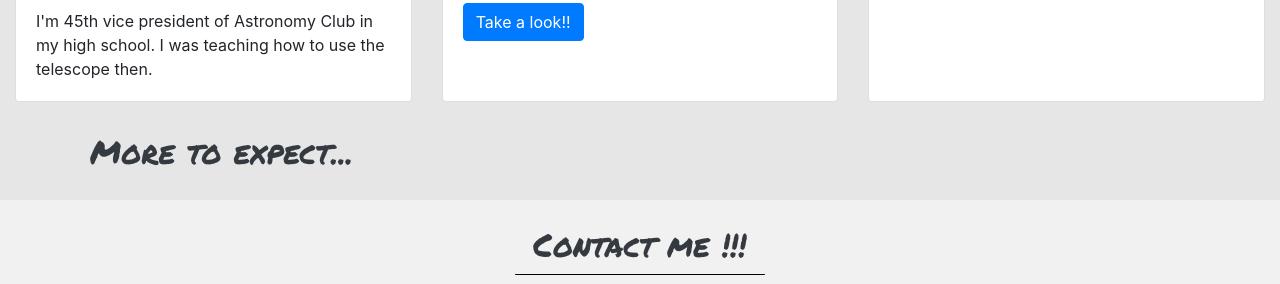
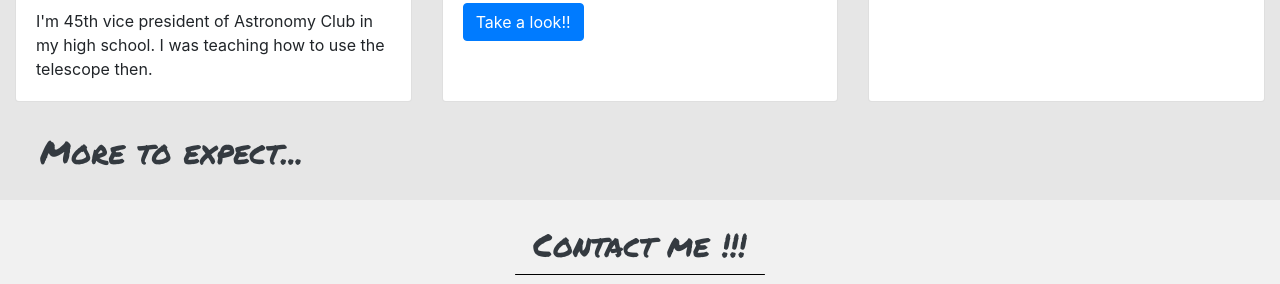
Before and after one commit to JerryLin-0906/Self-introduction, a plain HTML site: page index.html in a window 1280 px wide. Shown: the part 2939-3223 px from the top of the page. Drawn offline with nearby package versions, Linux system fonts and the light colour scheme.

Commit message:
Update index.html

```diff
--- a/index.html
+++ b/index.html
@@ -233,7 +233,7 @@
                     </div>
                 </div>
             </div>
-            <div class="subtitle"style="font-size: xx-large;padding: 25px">More to expect...</div>
+            <div class="subtitle"style="font-size: xx-large;padding: 25px;margin-left: 0px">More to expect...</div>
             <!--div style="height: 844px"></div-->
 
         </div>
```
